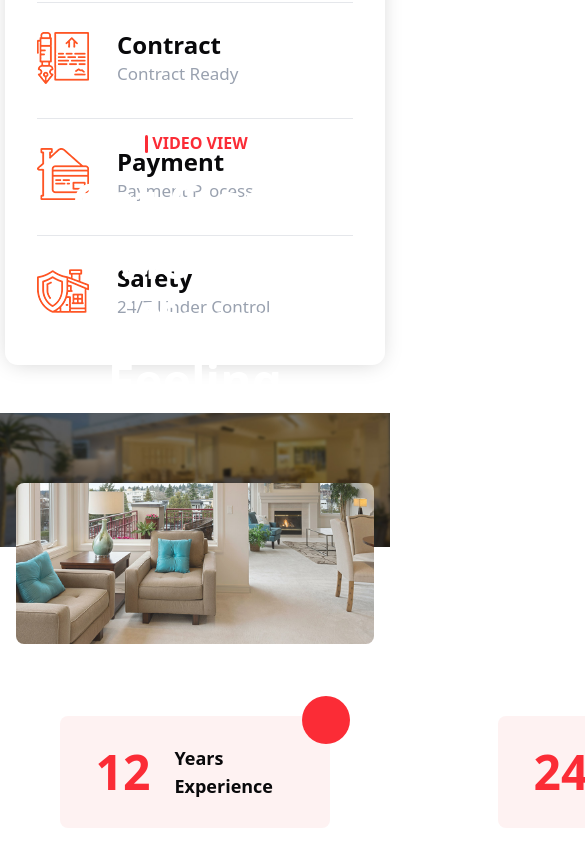
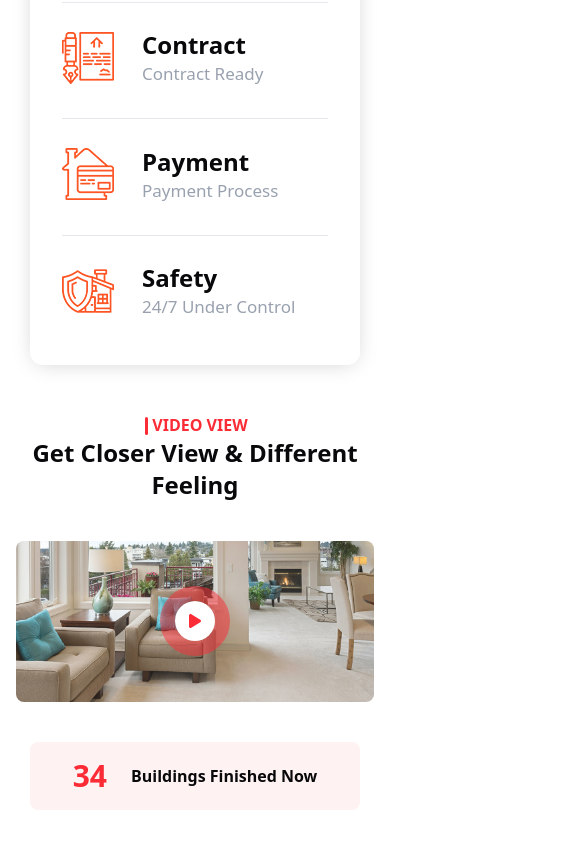
Before and after one commit to Nikkihosseini/Villa-agency, a React (Vite) app: page / in a window 390 px wide. Shown: the part 860-1704 px from the top of the page, 585 px wide, since content can reach past the window. Built offline with nearby package versions, Linux system fonts and the light colour scheme.

Commit message:
add responsive code for VideoView section

```diff
--- a/index.html
+++ b/index.html
@@ -6,7 +6,7 @@
     <meta name="viewport" content="width=device-width, user-scalable=no, initial-scale=1.0, maximum-scale=1.0, minimum-scale=1.0">
     <title>Villa Agency</title>
   </head>
-  <body class="font-sans text-zinc-950">
+  <body class="font-sans text-zinc-950 overflow-x-hidden">
     <div id="root">
 
     </div>
--- a/src/Components/Featured/Featured.jsx
+++ b/src/Components/Featured/Featured.jsx
@@ -27,7 +27,7 @@ export default function Featured() {
                          </a>
                         </div>
                         <div>
-                            <Accordion className='bg-zinc-50 border-none dark:border-none dark:divide-gray-200 dark:border-gray-200 transition w-[380px] sm:w-[530px] md:w-[390px] lg:w-[470px] 2xl:w-[550px]'>
+                            <Accordion className='bg-zinc-50 border-none dark:border-none dark:divide-gray-200 dark:border-gray-200 transition w-[330px] sm:w-[530px] md:w-[390px] lg:w-[470px] 2xl:w-[550px]'>
                                 <Accordion.Panel className='bg-zinc-50'>
                                     <Accordion.Title className='dark:bg-zinc-50 dark:text-zinc-950 font-semibold dark:hover:bg-zinc-50 dark:focus:ring-zinc-50 focus:ring-0 p-3'>Best useful links ?</Accordion.Title>
                                         <Accordion.Content className='dark:bg-zinc-50 text-zinc-950 p-3'>
--- a/src/Components/Info-table/Info-table.jsx
+++ b/src/Components/Info-table/Info-table.jsx
@@ -4,7 +4,7 @@ import '../styles/styles.css'
 export default function InfoTable(props){
     return(
         <>
-        <div className='flex flex-col justify-around w-[380px] sm:w-[306px] h-[498px] rounded-[0.8rem] shadow-normal p-8 divide-y divide-gray-200'>
+        <div className='flex flex-col justify-around w-[330px] sm:w-[306px] h-[498px] rounded-[0.8rem] shadow-normal p-8 divide-y divide-gray-200'>
             <div className='flex items-center gap-x-7 pb-8'>
                 <div>
                     <img src="./public/images/icon/info-icon-01.png" alt="icon"/>
--- a/src/Components/VideoView/InfoBox.jsx
+++ b/src/Components/VideoView/InfoBox.jsx
@@ -3,11 +3,11 @@ import '../../index.css'
 export default function InfoBox(props){
     return(
         <>
-            <div className='relative bg-red-50 rounded-lg w-[270px] p-7'>
-                <span className='absolute top-[-20px] right-[-20px] bg-red-500 block w-12 h-12 rounded-full'></span>
+            <div className='relative bg-red-50 rounded-lg w-[330px] sm:w-[220px] xl:w-[270px] p-4 xl:p-7'>
+                <span className='hidden sm:block absolute top-[-20px] right-[-20px] bg-red-500 w-12 h-12 rounded-full'></span>
                 <div className='flex items-center justify-center gap-x-6'>
-                    <h3 className='text-red-500 font-bold text-5xl'>{props.number}</h3>
-                    <span className='font-bold text-lg text-left max-w-30 line-clamp-2'>{props.text}</span>
+                    <h3 className='text-red-500 font-bold text-3xl xl:text-5xl'>{props.number}</h3>
+                    <span className='font-bold text-base xl:text-lg text-left sm:max-w-26 xl:max-w-30 line-clamp-2'>{props.text}</span>
                 </div>
             </div>
         </>
--- a/src/Components/VideoView/VideoView.jsx
+++ b/src/Components/VideoView/VideoView.jsx
@@ -8,23 +8,23 @@ export default function VideoView(){
     return(
         <>
         <div className='my-12 md:my-26'>
-            <div>
+            <div className='hidden md:flex'>
                 <img src="./public/images/image/video-img/video-bg.jpg" alt="video-bg"/>
             </div>
             <div className='container mx-auto px-4 xl:px-20'>
-                <div className='flex flex-col items-center justify-between gap-y-18 text-center mt-[-26rem]'>
+                <div className='flex flex-col items-center justify-between gap-y-10 lg:gap-y-15 xl:gap-y-18 text-center md:mt-[-15rem] lg:mt-[-21rem] xl:mt-[-26rem]'>
                     <div className='flex flex-col items-center'>
-                        <h4 className='line-before text-red-500 relative font-bold uppercase ml-2.5 mb-4'>Video View</h4>
-                        <h3 className='text-white font-bold text-5xl max-w-[33rem] leading-15'>Get Closer View & Different Feeling</h3>
+                        <h4 className='line-before text-red-500 relative font-bold uppercase ml-2.5 xl:mb-4'>Video View</h4>
+                        <h3 className='text-zinc-950 md:text-white font-bold text-2xl md:text-4xl xl:text-5xl max-w-[25rem] xl:max-w-[33rem] md:leading-15'>Get Closer View & Different Feeling</h3>
                     </div>
                     <div>
                     <div className='relative rounded-lg overflow-hidden max-w-[1070px] max-h-[480px] shadow-normalg'>
                         <img className='w-full h-full' src="./public/images/image/video-img/video-frame.jpg" alt="video-frame"/>
-                        <a className='before-circle flex items-center justify-center absolute top-[223px] left-0 right-0 mx-auto bg-white w-13 h-13 rounded-full' href="https://www.youtube.com/">
-                        <FontAwesomeIcon className='text-red-500 fa-lg' icon={faPlay}/></a>
+                        <a className='before-circle flex items-center justify-center absolute top-0 bottom-0 left-0 right-0 m-auto bg-white w-10 h-10 md:w-13 md:h-13 rounded-full' href="https://www.youtube.com/">
+                        <FontAwesomeIcon className='text-red-500 md:fa-lg' icon={faPlay}/></a>
                     </div>
                     </div>
-                    <div className='flex items-center gap-x-42'>
+                    <div className='flex flex-col md:flex-row items-center justify-center gap-y-10 2xl:gap-y-0 gap-x-30 xl:gap-x-42 flex-wrap'>
                         <InfoBox number='34' text='Buildings Finished Now'/>
                         <InfoBox number='12' text='Years Experience'/>
                         <InfoBox number='24' text='Awwards Won 2023'/>
```
